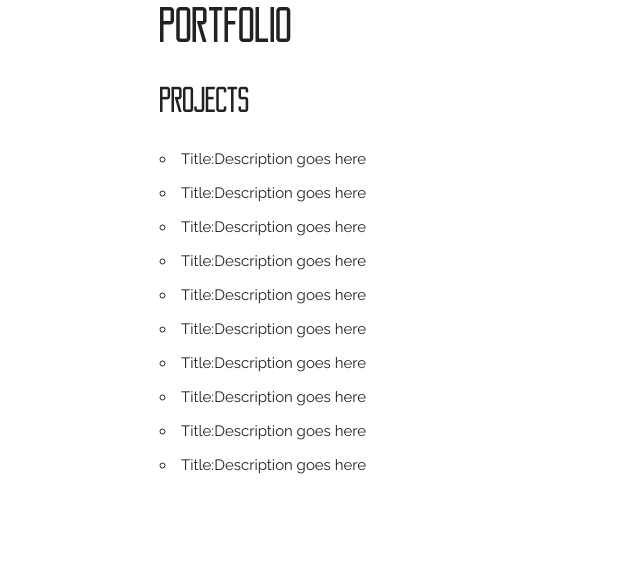
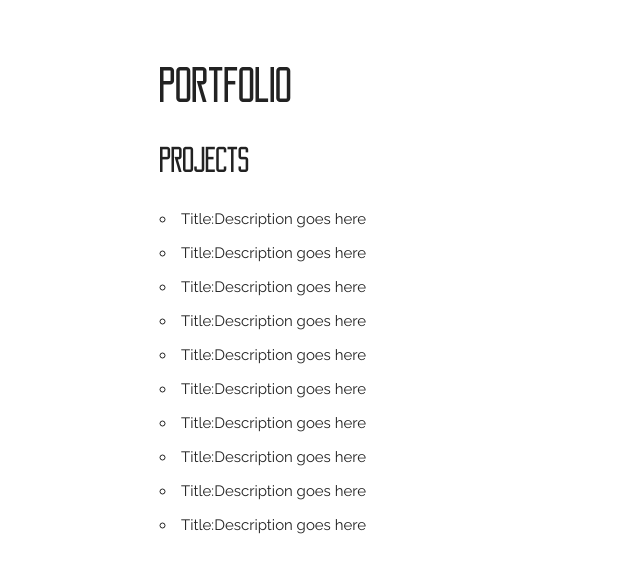
Before and after one commit to UbuntuJohn/GitHookDemo, a plain HTML site: page index.html in a window 1280 px wide. Shown: the whole page, without its empty margins (0-640 px from the left). Drawn offline with Linux system fonts and the light colour scheme; files whose address does not match are found by name.

Commit message:
Added theming files using skeleton

```diff
--- a/css/custom.css
+++ b/css/custom.css
@@ -7,3 +7,7 @@
 h1, h2, h3, h4, h5, h6 {
 	font-family: reckoner, tahoma, sans-serif;
 }
+
+h1 {
+	padding-top: 60px;
+}
```
